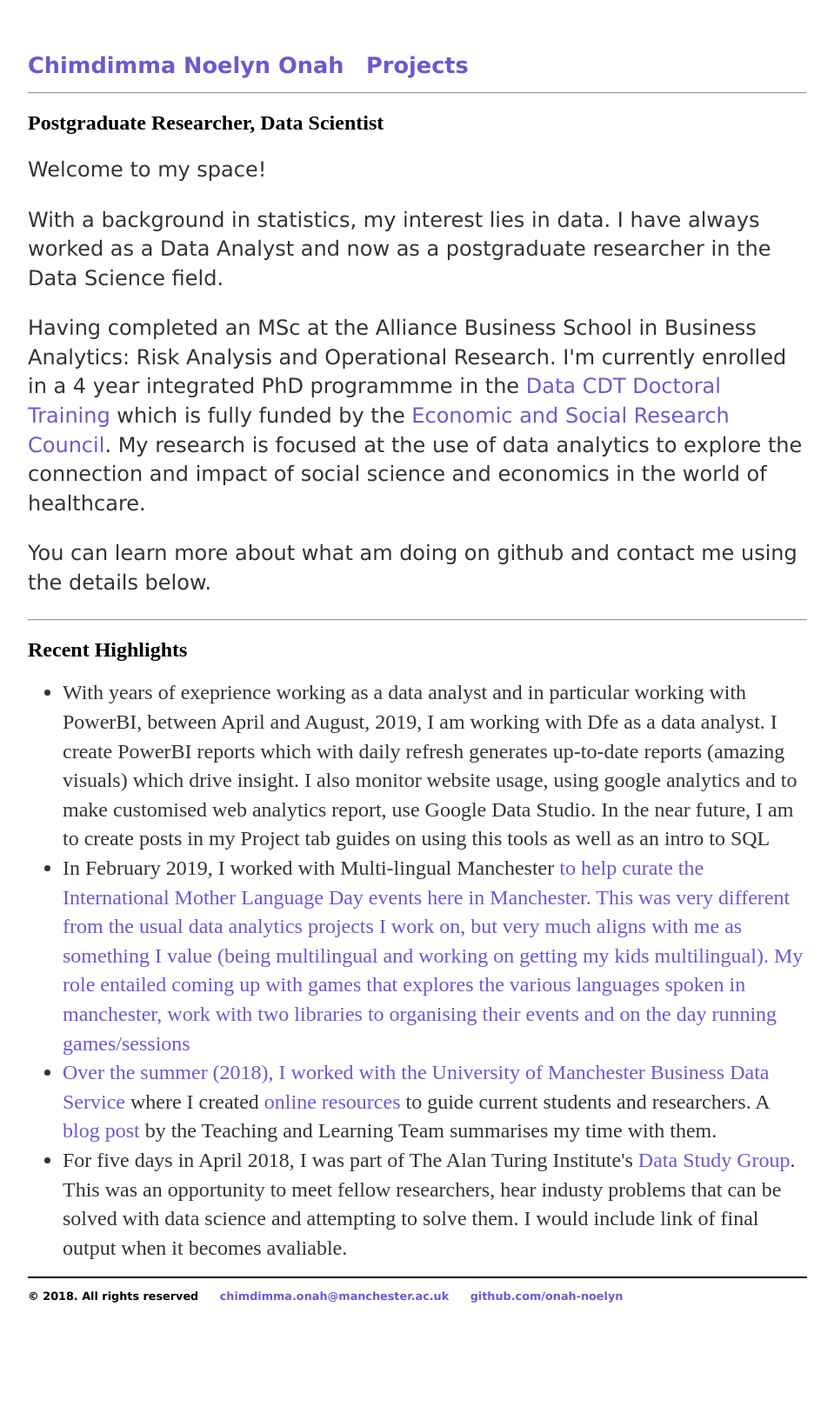
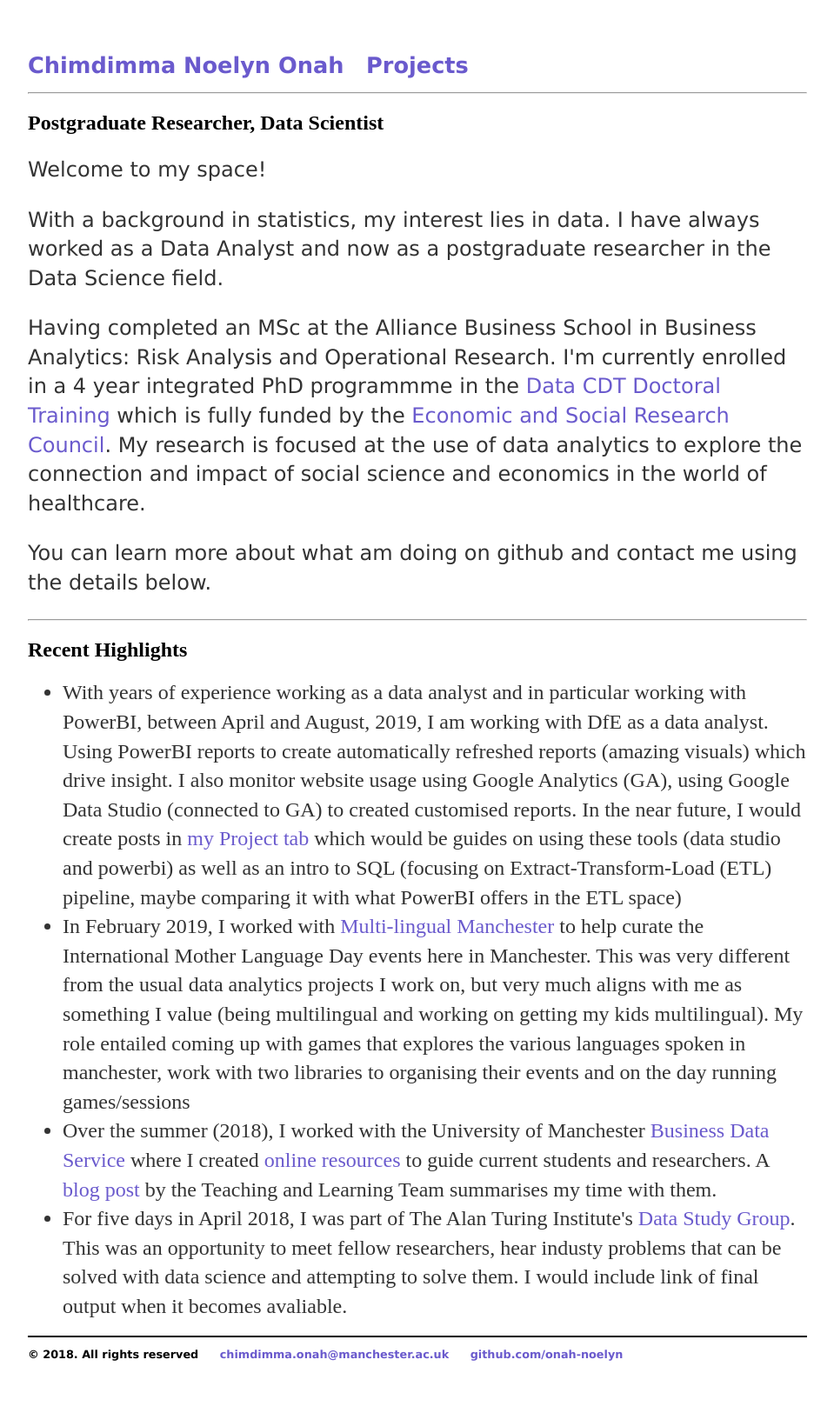
Before and after one commit to Onah-Noelyn/Onah-Noelyn.github.io, a Jekyll site: the page built from index.html, in a window 1280 px wide. Shown: the whole page at 87% size, without its empty margins (160-1119 px from the left). Built offline with Jekyll 4.4.1, drawn with Linux system fonts in a browser that asks for light colours; before the commit the page ends 1558 px from its top, so only the background shows below that.

Commit message:
Update index.html

```diff
--- a/index.html
+++ b/index.html
@@ -19,13 +19,13 @@ title: Chimdimma Noelyn Onah
 	<h2>Recent Highlights </h2>
 	<div>
 	<ul>
-		<li style="font-size: 1.5em; line-height: 1.4em; color: #333;">With years of exeprience working as a data analyst
-		and in particular working with PowerBI, between April and August, 2019, I am working with Dfe as a data analyst.
-		I create PowerBI reports which with daily refresh generates up-to-date reports (amazing visuals) which drive insight.
-		I also monitor website usage, using google analytics and to make customised web analytics report, use Google Data Studio.
-		In the near future, I am to create posts in my Project tab guides on using this tools as well as an intro to SQL</li>
-		<li style="font-size: 1.5em; line-height: 1.4em; color: #333;">In February 2019, I worked with Multi-lingual Manchester
-			<a href="http://mlm.humanities.manchester.ac.uk"> to help curate the International Mother Language Day
+		<li style="font-size: 1.5em; line-height: 1.4em; color: #333;">With years of experience working as a data analyst
+		and in particular working with PowerBI, between April and August, 2019, I am working with DfE as a data analyst.
+		Using PowerBI reports to create  automatically refreshed reports (amazing visuals) which drive insight.
+		I also monitor website usage using Google Analytics (GA), using Google Data Studio (connected to GA) to created customised reports.
+		In the near future, I would create posts in <a href="https://onah-noelyn.github.io/Project">my Project tab</a> which would be guides on using these tools (data studio and powerbi) as well as an intro to SQL (focusing on Extract-Transform-Load (ETL) pipeline, maybe comparing it with what PowerBI offers in the ETL space)</li>
+		<li style="font-size: 1.5em; line-height: 1.4em; color: #333;">In February 2019, I worked with
+			<a href="http://mlm.humanities.manchester.ac.uk"> Multi-lingual Manchester </a> to help curate the International Mother Language Day
 			events here in Manchester. This was very different from the usual data analytics projects I work on,
 			but very much aligns with me as something I value (being multilingual and working on getting my kids
 			multilingual). My role entailed coming up with games that explores the various languages spoken in manchester,
```
